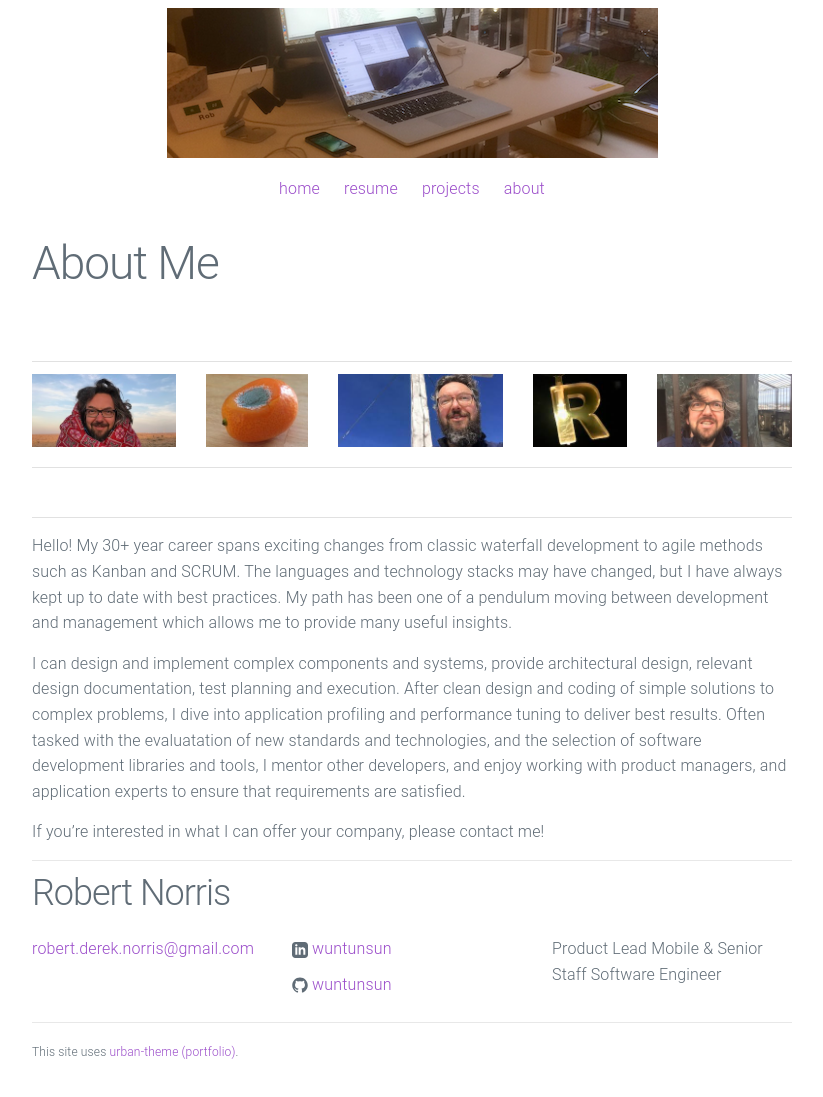
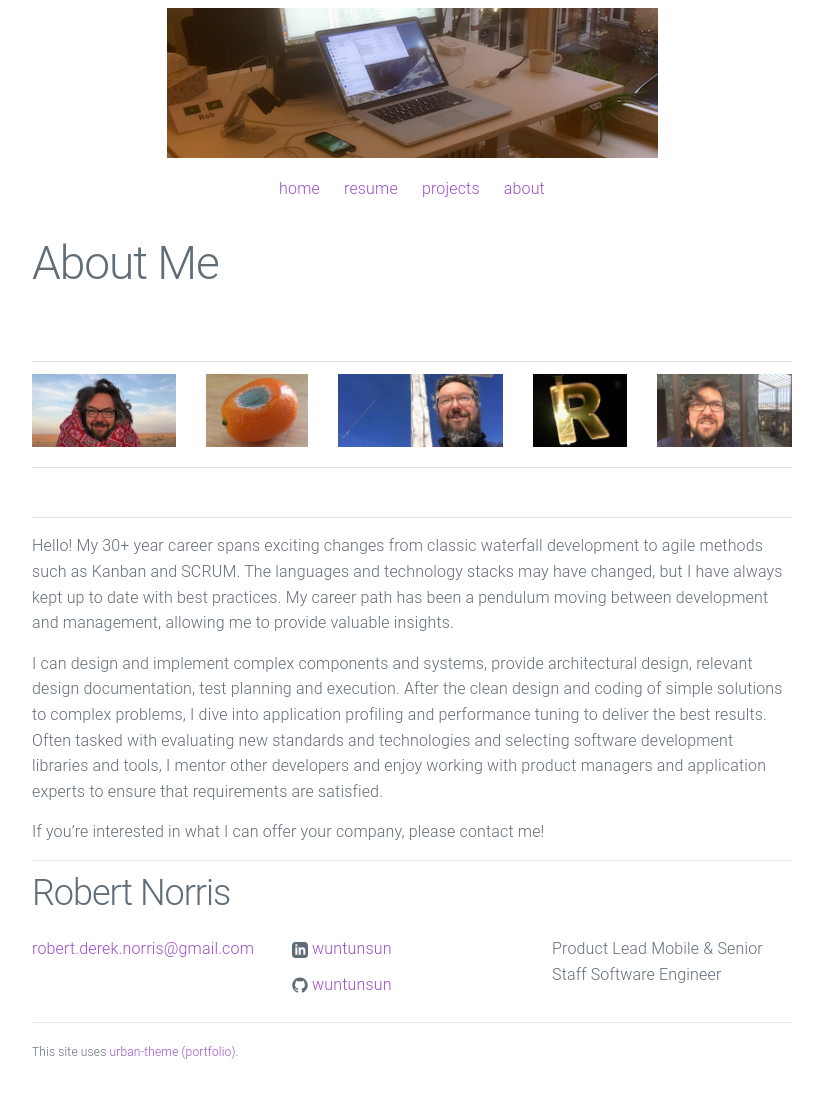
Before and after one commit to wuntunsun/portfolio.github.io, a Jekyll site: the page built from about.md, in a window 1280 px wide. Shown: the whole page, without its empty margins (228-1051 px from the left). Built offline with Jekyll 4.4.1, drawn with Linux system fonts in a browser that asks for light colours.

Commit message:
Match to text on LinkedIn

```diff
--- a/about.md
+++ b/about.md
@@ -9,9 +9,8 @@
 |![Rob in India](/assets/rob_india.jpg)|![A kumquat](/assets/my_kumquat.jpg)|![Rob at peak](/assets/rob_peak.jpg)|![An R](/assets/my_R.jpg)|![Rob behind bars](/assets/rob_bars.jpg)|
 |   |   |   |   |   |
 
-Hello! My 30+ year career spans exciting changes from classic waterfall development to agile methods such as Kanban and SCRUM. The languages and technology stacks may have changed, but I have always kept up to date with best practices. My path has been one of a pendulum moving between development and management which allows me to provide many useful insights.
+Hello! My 30+ year career spans exciting changes from classic waterfall development to agile methods such as Kanban and SCRUM. The languages and technology stacks may have changed, but I have always kept up to date with best practices. My career path has been a pendulum moving between development and management, allowing me to provide valuable insights.
 
-I can design and implement complex components and systems, provide architectural design, relevant design documentation, test planning and execution. After clean design and coding of simple solutions to complex problems, I dive into application profiling and performance tuning to deliver best results.
-Often tasked with the evaluatation of new standards and technologies, and the selection of software development libraries and tools, I mentor other developers, and enjoy working with product managers, and application experts to ensure that requirements are satisfied.
+I can design and implement complex components and systems, provide architectural design, relevant design documentation, test planning and execution. After the clean design and coding of simple solutions to complex problems, I dive into application profiling and performance tuning to deliver the best results. Often tasked with evaluating new standards and technologies and selecting software development libraries and tools, I mentor other developers and enjoy working with product managers and application experts to ensure that requirements are satisfied.
 
 If you're interested in what I can offer your company, please contact me!
```
